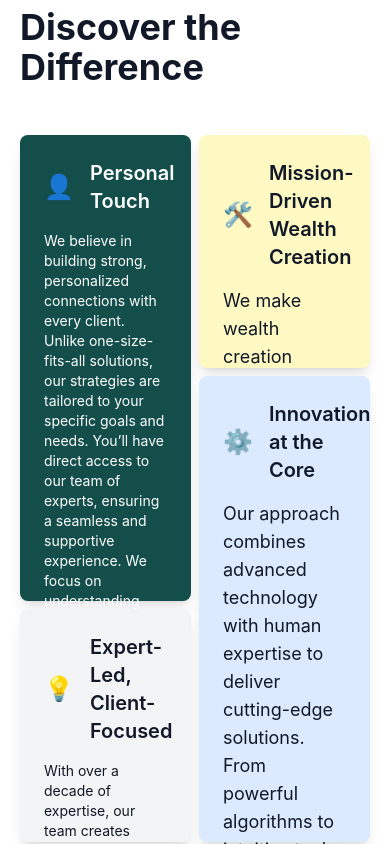
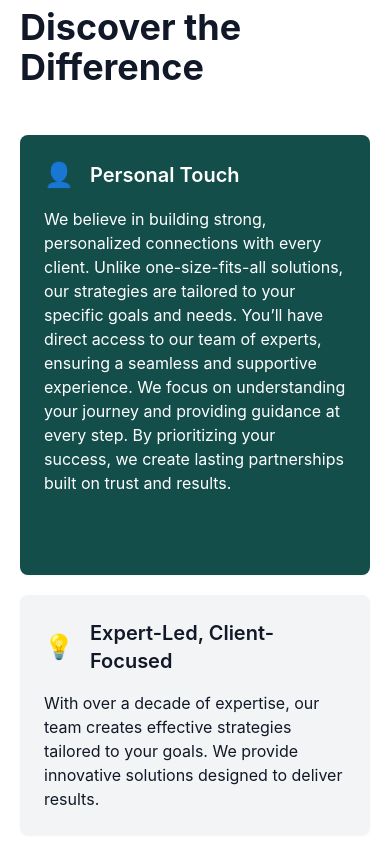
Before and after one commit to johnnybasgallop/fairway-site, a React (Create React App) app: page / in a window 390 px wide. Shown: the part 3300-4144 px from the top of the page. Built offline with nearby package versions, Linux system fonts and the light colour scheme.

Commit message:
fixed why us mobile styling

```diff
--- a/src/Why-us/WhyUs.jsx
+++ b/src/Why-us/WhyUs.jsx
@@ -9,7 +9,7 @@ const LeftColumn = () => {
       icon: "👤",
       bgColor: "bg-teal-900",
       textColor: "text-white",
-      height: 'h-2/3'
+      height: 'h-[65%] lg:h-2/3'
     },
     {
       title: "Expert-Led, Client-Focused",
@@ -18,22 +18,22 @@ const LeftColumn = () => {
       icon: "💡",
       bgColor: "bg-gray-100",
       textColor: "text-gray-900",
-      height: 'h-1/3'
+      height: 'h-[35%] lg:h-1/3'
     },
   ];
 
   return (
-    <div className="flex flex-col h-[700px] gap-2">
+    <div className="flex flex-col h-[700px] lg:gap-2 gap-5">
       {features.map((feature, index) => (
         <div
           key={index}
-          className={`p-6 rounded-lg shadow-lg ${feature.bgColor} ${feature.textColor} ${feature.height}`}
+          className={`p-6 rounded-lg shadow-sm ${feature.bgColor} ${feature.textColor} ${feature.height}`}
         >
           <div className="flex items-center mb-4">
             <span className="text-2xl mr-4">{feature.icon}</span>
             <h4 className="text-xl font-semibold">{feature.title}</h4>
           </div>
-          <p className="text-sm">{feature.description}</p>
+          <p className="text-md lg:text-lg">{feature.description}</p>
         </div>
       ))}
     </div>
@@ -48,8 +48,8 @@ const RightColumn = () => {
         "We make wealth creation accessible for everyone, regardless of background or experience. By breaking trading barriers, we equip clients with the tools to take charge of their financial future.",
       icon: "🛠️",
       bgColor: "bg-yellow-100",
-          textColor: "text-gray-900",
-      height: 'h-1/3'
+        textColor: "text-gray-900",
+    height: 'h-[35%] lg:h-1/3'
     },
     {
       title: "Innovation at the Core",
@@ -58,22 +58,22 @@ const RightColumn = () => {
       icon: "⚙️",
       bgColor: "bg-blue-100",
         textColor: "text-gray-900",
-      height: 'h-2/3'
+      height: 'h-[65%] lg:h-2/3'
     },
   ];
 
   return (
-    <div className="flex flex-col h-[700px] gap-2">
+    <div className="flex flex-col h-[700px] lg:gap-2 gap-5">
       {features.map((feature, index) => (
         <div
           key={index}
-          className={`p-6 rounded-lg shadow-lg ${feature.bgColor} ${feature.textColor} ${feature.height}`}
+          className={`p-6 rounded-lg shadow-sm ${feature.bgColor} ${feature.textColor} ${feature.height}`}
         >
           <div className="flex items-center mb-4">
             <span className="text-2xl mr-4">{feature.icon}</span>
             <h4 className="text-xl font-semibold">{feature.title}</h4>
           </div>
-          <p className="text-lg">{feature.description}</p>
+          <p className="text-md lg:text-lg">{feature.description}</p>
         </div>
       ))}
     </div>
@@ -91,7 +91,7 @@ const WhyUs = () => {
         <h3 className="text-4xl font-bold text-gray-900 mb-12">
           Discover the Difference
         </h3>
-        <div className="grid grid-cols-2 gap-2">
+        <div className="lg:grid lg:grid-cols-2 grid-cols-1 gap-2 space-y-5 lg:space-y-0">
           <LeftColumn />
           <RightColumn />
         </div>
```
